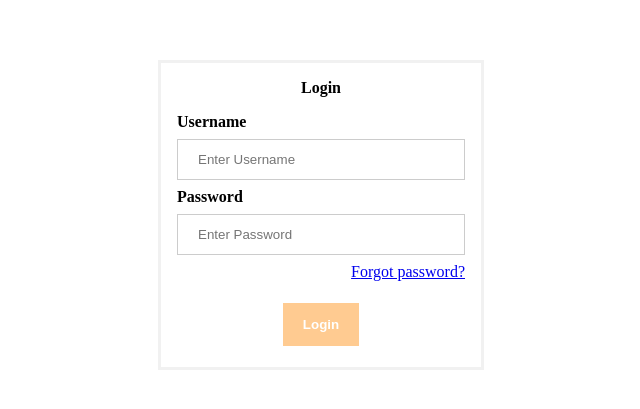
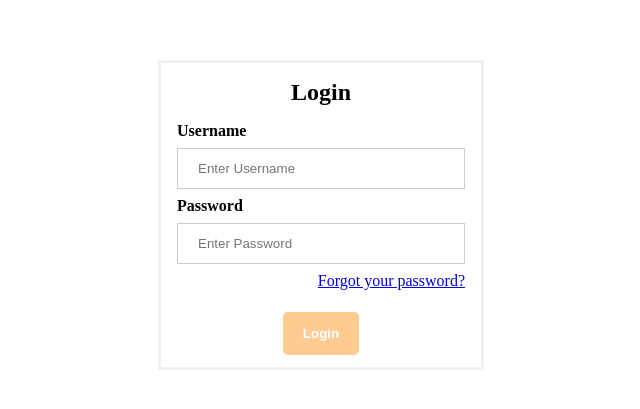
Before and after one commit to team-404-hcmus/QuizMeFE, a React (Create React App) app: page / in a window 1280 px wide. Shown: the part 185-594 px from the top of the page, without its empty margins (319-959 px from the left). Built offline with nearby package versions, Linux system fonts and the light colour scheme.

Commit message:
Text center

```diff
--- a/src/Component/ExampleComponent/index.tsx
+++ b/src/Component/ExampleComponent/index.tsx
@@ -16,7 +16,7 @@ function Form(props:any) {
 				<input type="text" placeholder="Enter Password" name="pass" required></input>
 
 
-				<span className="pass"> <a href="#">Forgot password?</a></span>
+				<span className="pass"> <a href="#">Forgot your password?</a></span>
 			</div>
 
 			<div className="container">
--- a/src/Component/ExampleComponent/test.css
+++ b/src/Component/ExampleComponent/test.css
@@ -8,7 +8,6 @@ form {
 	top: 50%;
 	left: 50%;
 	transform: translate(-50%, -50%);
-
 }
 
 .container{
@@ -39,7 +38,7 @@ button {
 	margin: 8px 0;
 	border:none;
 	cursor: pointer;
-
+	border-radius: 5px;
 }
 button:hover {
 	opacity: 0.8;
@@ -50,8 +49,9 @@ button:hover {
 	text-align: center;
 	padding-top:16px;
 }
-#labelContainer{
+#label{
 	display: inline-block;
+	font-size: x-large;
 }
 
 /*forget pass*/
```
